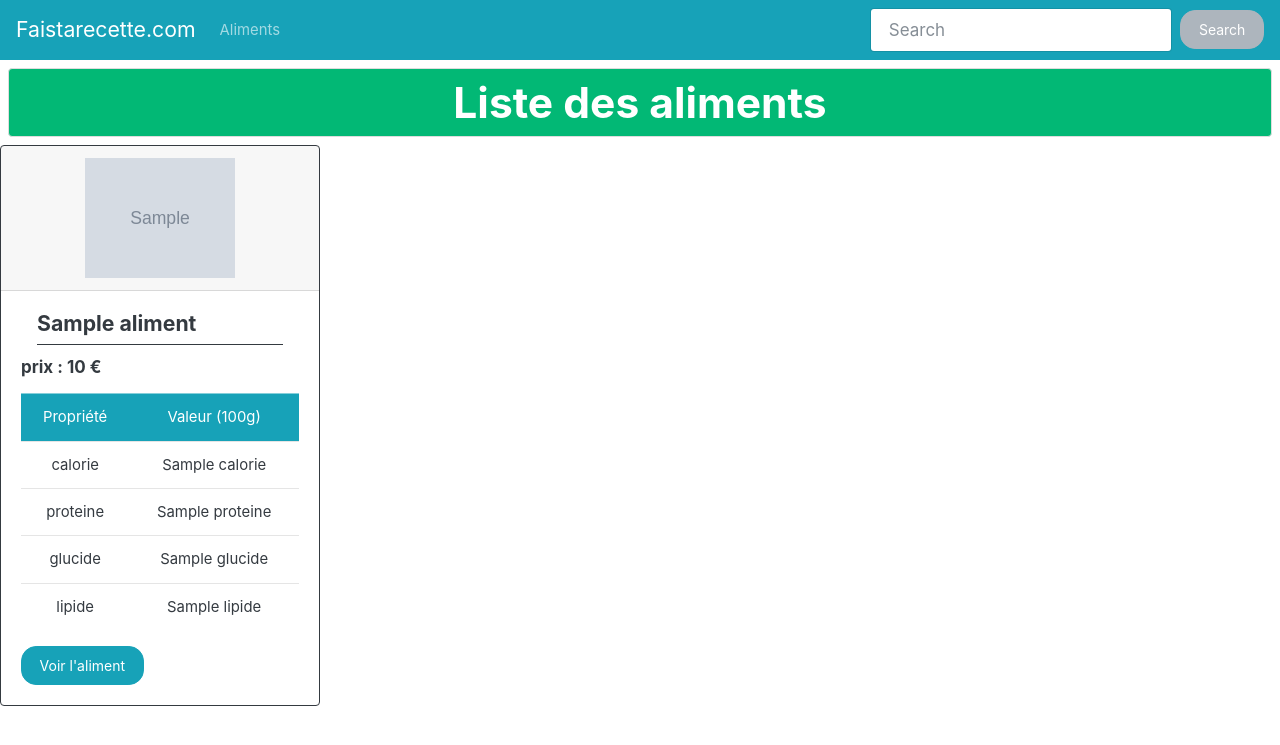
After one commit to GaelleLb/cours_udemy_3_recette, a Symfony app: template templates/aliment/aliments.html.twig in a window 1280 px wide. The commit adds this page. Shown: the top 745 px of the page. Run offline with Twig, Linux system fonts and the light colour scheme; the template is opened without the code that fills it: most values are stand-ins (such as "Sample title", 1, 10 or a date in 2020); grey boxes marked "Sample" are stand-in pictures; some libraries are stand-ins or nearby versions.

Commit message:
2nd commit template et controller

```diff
--- a/composer.json
+++ b/composer.json
@@ -30,6 +30,7 @@
         "symfony/yaml": "5.0.*"
     },
     "require-dev": {
+        "doctrine/doctrine-fixtures-bundle": "^3.3",
         "symfony/debug-pack": "*",
         "symfony/maker-bundle": "^1.0",
         "symfony/profiler-pack": "*",
--- a/config/bundles.php
+++ b/config/bundles.php
@@ -12,4 +12,5 @@ return [
     Symfony\Bundle\MonologBundle\MonologBundle::class => ['all' => true],
     Symfony\Bundle\DebugBundle\DebugBundle::class => ['dev' => true, 'test' => true],
     Symfony\Bundle\MakerBundle\MakerBundle::class => ['dev' => true],
+    Doctrine\Bundle\FixturesBundle\DoctrineFixturesBundle::class => ['dev' => true, 'test' => true],
 ];
--- /dev/null
+++ b/public/css/main.css
@@ -0,0 +1,5 @@
+.image_aliment {
+    height: 120px;
+    width: 150px;
+    size: cover;
+}
--- /dev/null
+++ b/templates/aliment/aliments.html.twig
@@ -0,0 +1,53 @@
+{% extends 'base.html.twig' %}
+
+{% block title %}Aliments{% endblock %}
+
+{% block montitre %}Liste des aliments {% endblock %}
+
+{% block body %}
+
+<div class="row">
+    {% for aliment in aliments %}
+        <div class="col-12 col-md-6 col-lg-4 col-xl-3">
+            <div class="card border-dark mb-3 mx-auto" style="width: 20rem;">
+                <div class="card-header text-center">
+                    <img src="{{asset("images/aliments/" ~ aliment.image)}}" class=" image_aliment" alt="">
+                </div>
+                <div class="card-body">
+                <h5 class="card-title border-bottom border-dark pb-2 mx-3">{{aliment.nom}}</h5>
+
+                <div class="card-text">
+                    <h6 class="card-text pb-2">prix : {{ aliment.prix }} €</h6>
+                    <table class="table text-center">
+                        <tr class="table-info">
+                            <td>Propriété</td>
+                            <td>Valeur (100g)</td>
+                        </tr>
+                        <tr>
+                            <td>calorie</td>
+                            <td>{{ aliment.calorie }}</td>
+                        </tr>
+                        <tr>
+                            <td>proteine</td>
+                            <td>{{ aliment.proteine }}</td>
+                        </tr>
+                        <tr>
+                            <td>glucide</td>
+                            <td>{{ aliment.glucide }}</td>
+                        </tr>
+                        <tr>
+                            <td>lipide</td>
+                            <td>{{ aliment.lipide }}</td>
+                        </tr>
+                    </table>
+
+                </div>
+
+                <a href="{{path('aliment')}}" class="btn btn-info">Voir l'aliment</a>
+                </div>
+            </div>
+        </div>
+     {% endfor %}
+</div>
+
+{% endblock %}
--- a/templates/base.html.twig
+++ b/templates/base.html.twig
@@ -2,11 +2,43 @@
 <html>
     <head>
         <meta charset="UTF-8">
-        <title>{% block title %}Welcome!{% endblock %}</title>
+        <title>{% block title %}Aliments{% endblock %}</title>
+        <link rel="stylesheet" href="{{asset('css/main.css')}}">
+        <link rel="stylesheet" href="https://stackpath.bootstrapcdn.com/bootstrap/4.5.0/css/bootstrap.min.css" integrity="sha384-9aIt2nRpC12Uk9gS9baDl411NQApFmC26EwAOH8WgZl5MYYxFfc+NcPb1dKGj7Sk" crossorigin="anonymous">
+        <link rel="stylesheet" href="https://bootswatch.com/4/litera/bootstrap.min.css">
+
         {% block stylesheets %}{% endblock %}
     </head>
+
     <body>
+        <nav class="navbar navbar-expand-lg navbar-dark bg-info">
+            <a class="navbar-brand" href="{{path('aliments')}}">Faistarecette.com</a>
+            <button class="navbar-toggler" type="button" data-toggle="collapse" data-target="#navbarColor02" aria-controls="navbarColor02" aria-expanded="false" aria-label="Toggle navigation">
+              <span class="navbar-toggler-icon"></span>
+            </button>
+
+            <div class="collapse navbar-collapse" id="navbarColor02">
+              <ul class="navbar-nav mr-auto">
+                <li class="nav-item">
+                  <a class="nav-link" href="{{path('aliments')}}">Aliments</a>
+                </li>
+              </ul>
+
+              <form class="form-inline my-2 my-lg-0">
+                <input class="form-control mr-sm-2" type="text" placeholder="Search">
+                <button class="btn btn-secondary my-2 my-sm-0" type="submit">Search</button>
+              </form>
+            </div>
+          </nav>
+
+        <h1 class="text-center border bg-success rounded m-2 p-2 text-white">{% block montitre %}{% endblock %}</h1>
         {% block body %}{% endblock %}
+
+
+
         {% block javascripts %}{% endblock %}
+        <script src="https://code.jquery.com/jquery-3.5.1.slim.min.js" integrity="sha384-DfXdz2htPH0lsSSs5nCTpuj/zy4C+OGpamoFVy38MVBnE+IbbVYUew+OrCXaRkfj" crossorigin="anonymous"></script>
+        <script src="https://cdn.jsdelivr.net/npm/popper.js@1.16.0/dist/umd/popper.min.js" integrity="sha384-Q6E9RHvbIyZFJoft+2mJbHaEWldlvI9IOYy5n3zV9zzTtmI3UksdQRVvoxMfooAo" crossorigin="anonymous"></script>
+        <script src="https://stackpath.bootstrapcdn.com/bootstrap/4.5.0/js/bootstrap.min.js" integrity="sha384-OgVRvuATP1z7JjHLkuOU7Xw704+h835Lr+6QL9UvYjZE3Ipu6Tp75j7Bh/kR0JKI" crossorigin="anonymous"></script>
     </body>
 </html>
```
Also changed, not shown: src/Controller/AlimentController.php (added, +33 -0 lines), src/DataFixtures/AppFixtures.php (added, +56 -0 lines), templates/aliment/aliment.html.twig (added, +23 -0 lines), 2 other files.
